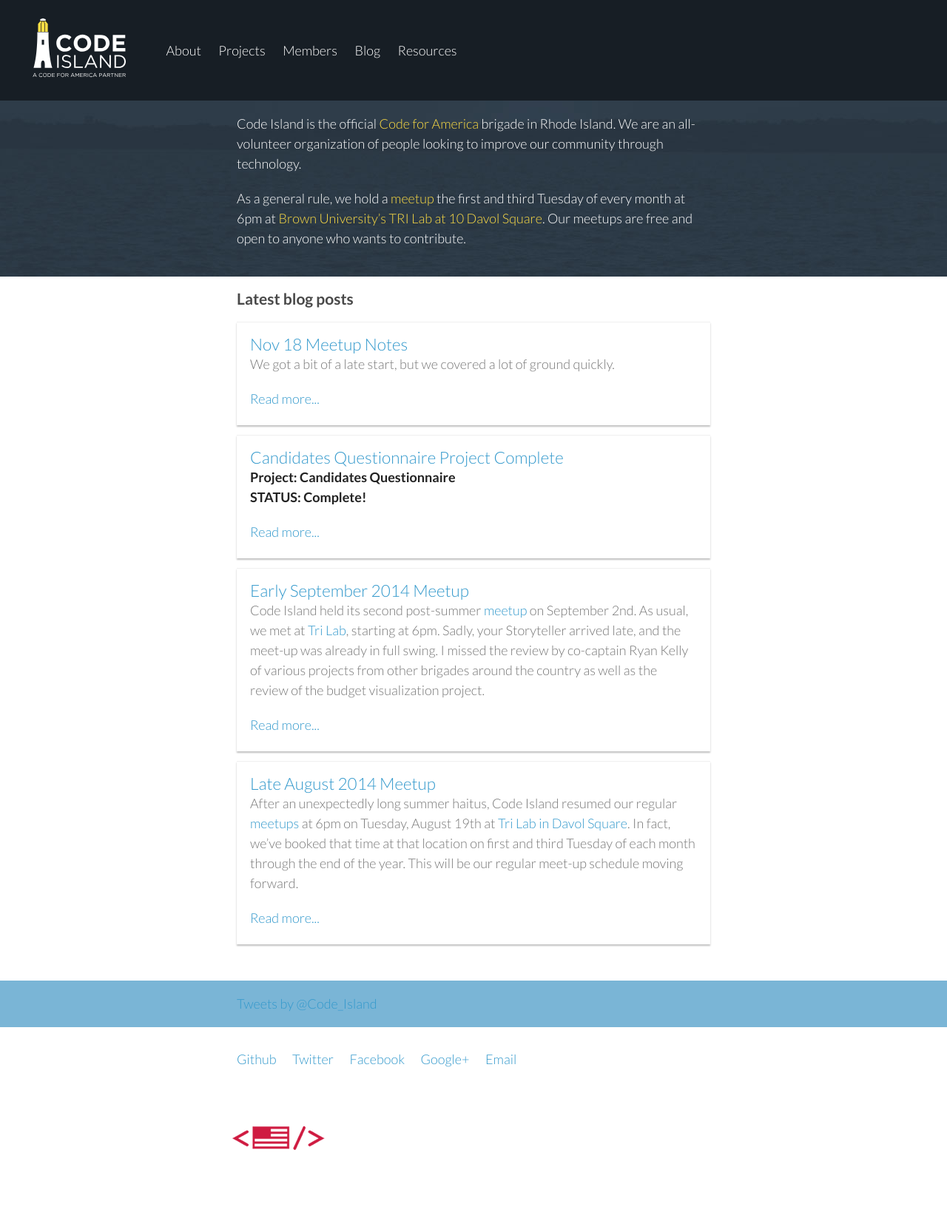
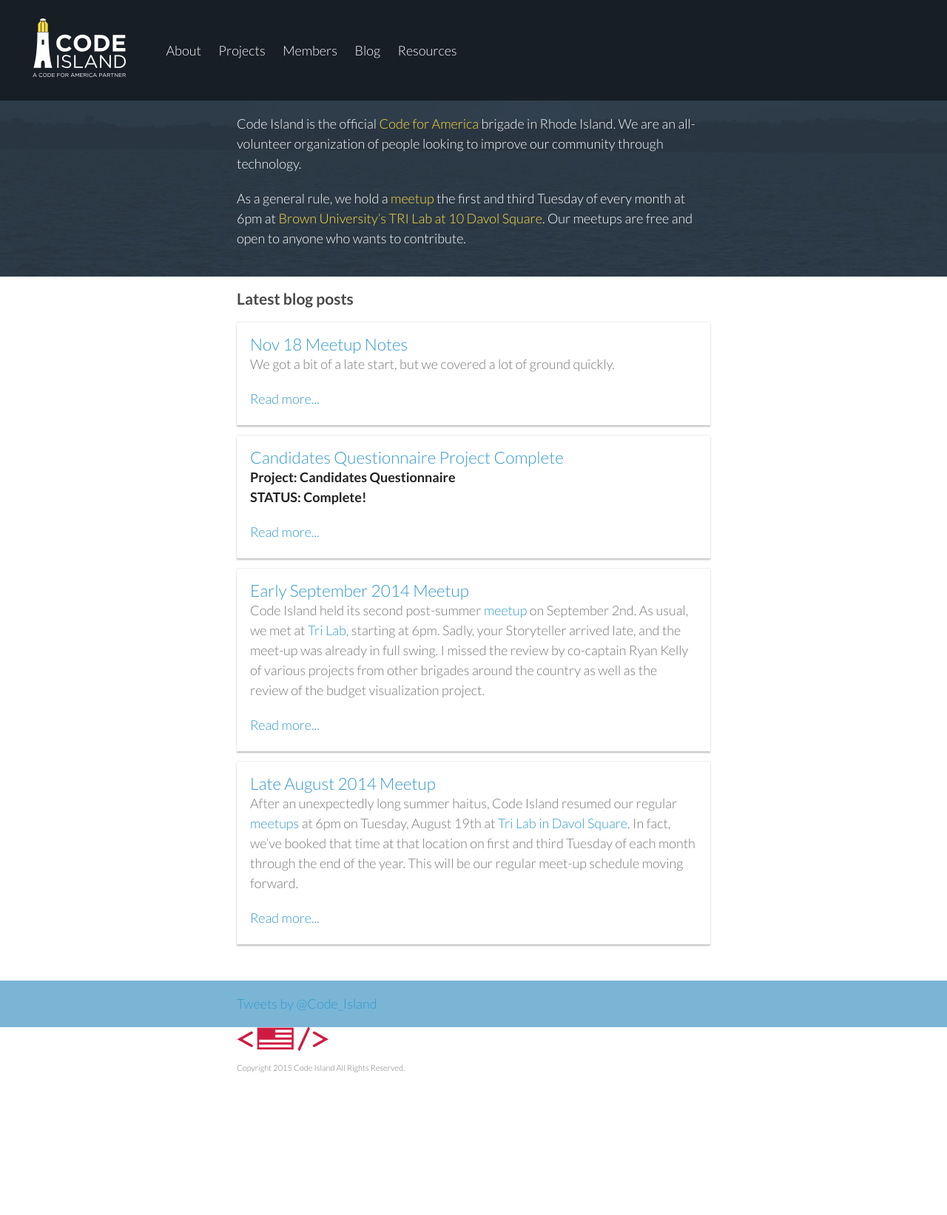
Before and after one commit to codeisland/codeisland.github.io, a Jekyll site: the page built from index.html, in a window 1280 px wide. Shown: the whole page at 74% size. Built offline with Jekyll 4.4.1, drawn with Linux system fonts in a browser that asks for light colours; comment, search, counter and statistics services are not loaded; after the commit the page ends 1473 px from its top, so only the background shows below that.

Commit message:
Footer - move links to header, smaller trans logo

```diff
--- a/_includes/footer.html
+++ b/_includes/footer.html
@@ -1,12 +1,6 @@
 <footer class="footer">
   <div class="site-width">
-    <ul class="find-us">
-      <li><a href="https://github.com/codeisland/">Github</a></li>
-      <li><a href="http://www.twitter.com/code_island">Twitter</a></li>
-      <li><a href="https://www.facebook.com/codeislandbrigade">Facebook</a></li>
-      <li><a href="https://plus.google.com/u/0/communities/112228497378493874687">Google+</a></li>
-      <li><a href="mailto:info@code-island.org">Email</a></li>
-    </ul>
-    <img src="/images/flag-white-red.png" alt="Code for America Flag">
+    <div class="text-center"><a href="http://codeforamerica.org"><img src="/images/flag-white-red-trans.png" alt="Code for America Flag"></a></div>
+    <div class="text-center"><small>Copyright 2015 Code Island All Rights Reserved.</small></div>
   </div>
 </footer>
--- a/stylesheets/styles.css
+++ b/stylesheets/styles.css
@@ -216,13 +216,8 @@
   margin:0 0 20px;
 }
 
-footer {
-  margin-top: 30px;
 }
-footer .find-us {
-  padding: 0;
 }
-footer .find-us li {
   display: inline-block;
   list-style: none;
   margin-right: 1em;
```
Also changed, not shown: images/flag-white-red-trans.png (added).
